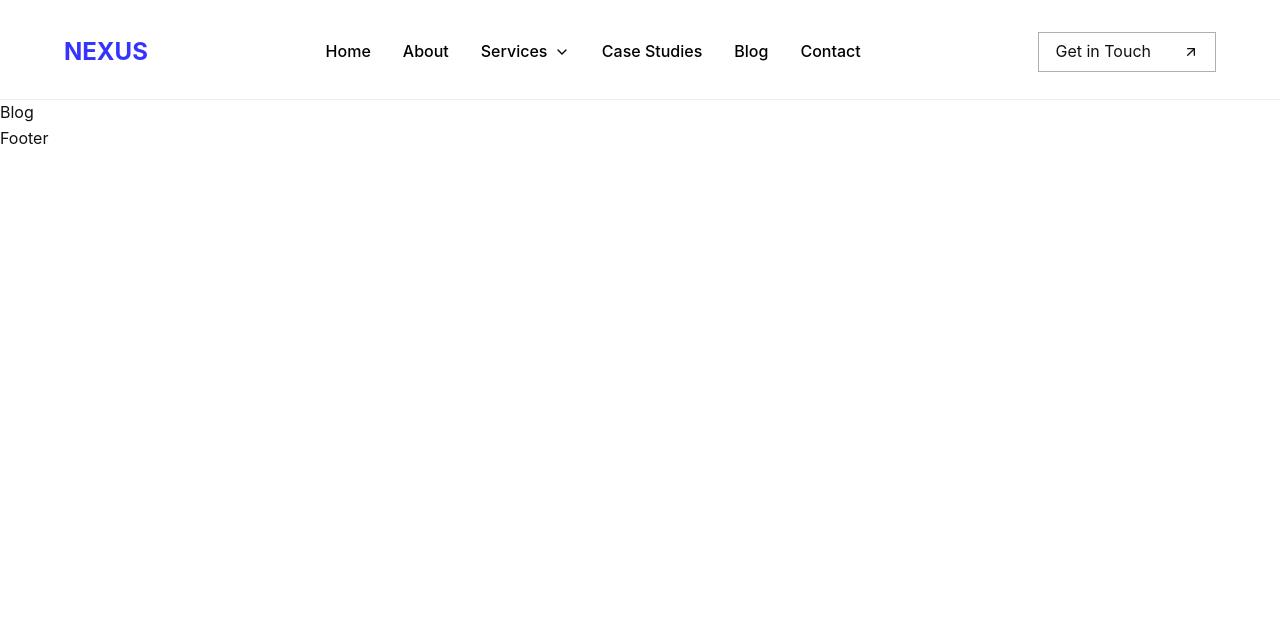
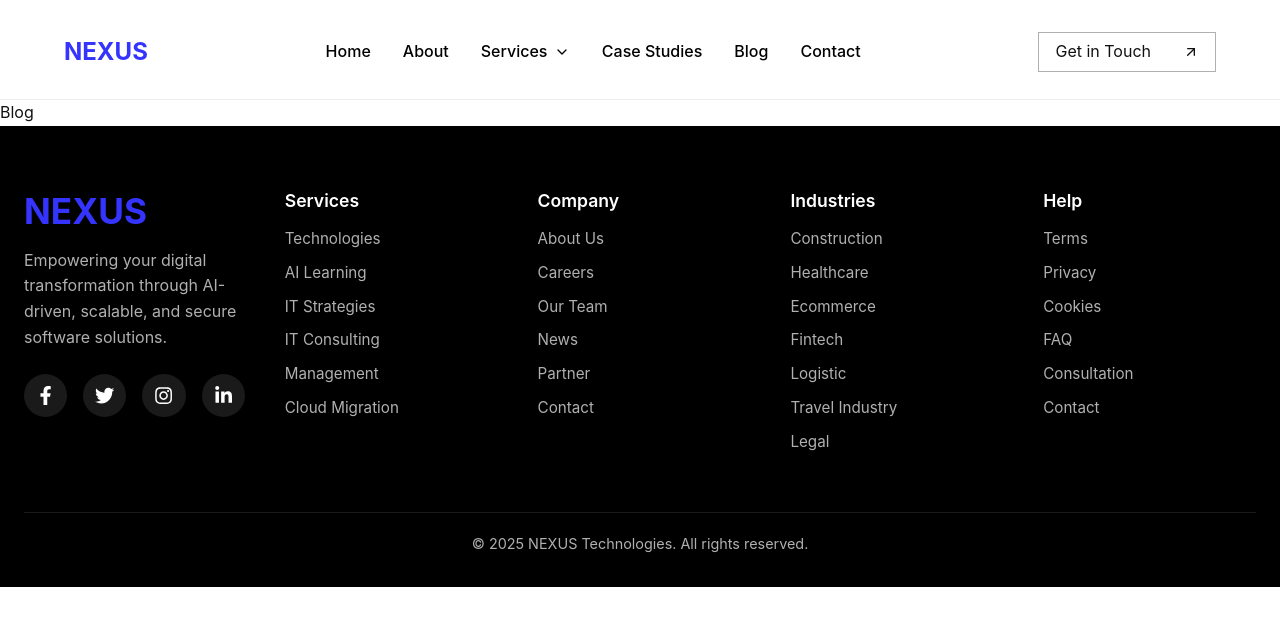
Before and after one commit to ADEEL-AHMAD-123/nexus-ui, a React (Vite) app: page /blog in a window 1280 px wide. Shown: the top 626 px of the page. Built offline with nearby package versions, Linux system fonts and the light colour scheme; a small style sheet from the web is missing.

Commit message:
footer section completed and is responsive for all devices

```diff
--- a/src/components/layout/Footer/Footer.jsx
+++ b/src/components/layout/Footer/Footer.jsx
@@ -1,9 +1,86 @@
-import React from 'react'
+import React from 'react';
+import './Footer.scss';
+import { FaFacebookF, FaTwitter, FaInstagram, FaLinkedinIn } from 'react-icons/fa';
 
 const Footer = () => {
   return (
-    <div>Footer</div>
-  )
-}
+    <footer className="nexus-footer">
+      <div className="footer-container">
+        <div className="footer-grid">
+          {/* Logo/Brand Section */}
+          <div className="footer-brand">
+            <h2 className="logo">NEXUS</h2>
+            <p>
+              Empowering your digital transformation through AI-driven, scalable, and secure software solutions.
+            </p>
+            <div className="social-icons">
+              <a href="#"><FaFacebookF /></a>
+              <a href="#"><FaTwitter /></a>
+              <a href="#"><FaInstagram /></a>
+              <a href="#"><FaLinkedinIn /></a>
+            </div>
+          </div>
 
-export default Footer
+          {/* Services */}
+          <div className="footer-links">
+            <h4>Services</h4>
+            <ul>
+              <li>Technologies</li>
+              <li>AI Learning</li>
+              <li>IT Strategies</li>
+              <li>IT Consulting</li>
+              <li>Management</li>
+              <li>Cloud Migration</li>
+            </ul>
+          </div>
+
+          {/* Company */}
+          <div className="footer-links">
+            <h4>Company</h4>
+            <ul>
+              <li>About Us</li>
+              <li>Careers</li>
+              <li>Our Team</li>
+              <li>News</li>
+              <li>Partner</li>
+              <li>Contact</li>
+            </ul>
+          </div>
+
+          {/* Industries */}
+          <div className="footer-links">
+            <h4>Industries</h4>
+            <ul>
+              <li>Construction</li>
+              <li>Healthcare</li>
+              <li>Ecommerce</li>
+              <li>Fintech</li>
+              <li>Logistic</li>
+              <li>Travel Industry</li>
+              <li>Legal</li>
+            </ul>
+          </div>
+
+          {/* Help */}
+          <div className="footer-links">
+            <h4>Help</h4>
+            <ul>
+              <li>Terms</li>
+              <li>Privacy</li>
+              <li>Cookies</li>
+              <li>FAQ</li>
+              <li>Consultation</li>
+              <li>Contact</li>
+            </ul>
+          </div>
+        </div>
+
+        <div className="footer-bottom">
+          <p>© {new Date().getFullYear()} NEXUS Technologies. All rights reserved.</p>
+        </div>
+      </div>
+    </footer>
+  );
+};
+
+export default Footer;
--- a/src/components/layout/Footer/Footer.scss
+++ b/src/components/layout/Footer/Footer.scss
@@ -0,0 +1,106 @@
+@use '../../../styles/base/variables' as *;
+
+
+
+.nexus-footer {
+  background-color: $color-dark;
+  color: $color-light;
+  padding: 4rem 1.5rem 2rem;
+
+  .footer-container {
+    max-width: 1300px;
+    margin: 0 auto;
+
+    .footer-grid {
+      display: grid;
+      grid-template-columns: repeat(5, 1fr);
+      gap: 2.5rem;
+      align-items: start;
+
+      @media (max-width: 1024px) {
+        grid-template-columns: repeat(2, 1fr);
+      }
+
+      @media (max-width: 576px) {
+        grid-template-columns: 1fr;
+      }
+
+      .footer-brand {
+        grid-column: span 1;
+        h2.logo {
+          font-size: 2.2rem;
+          font-weight: 700;
+          color: $color-primary;
+          margin-bottom: 1rem;
+        }
+
+        p {
+          font-size: 1rem;
+          color: $color-gray;
+          line-height: 1.6;
+          margin-bottom: 1.5rem;
+        }
+
+        .social-icons {
+          display: flex;
+          gap: 1rem;
+          margin-top: 1rem;
+
+          a {
+            display: flex;
+            align-items: center;
+            justify-content: center;
+            background: rgba(255, 255, 255, 0.1);
+            padding: 0.75rem;
+            border-radius: 50%;
+            font-size: 1.2rem;
+            color: $color-light;
+            transition: all 0.3s ease;
+
+            &:hover {
+              background: rgba(255, 255, 255, 0.2);
+              color: $color-primary;
+              transform: translateY(-2px);
+            }
+          }
+        }
+      }
+
+      .footer-links {
+        h4 {
+          font-size: 1.1rem;
+          margin-bottom: 1rem;
+          color: $color-light;
+        }
+
+        ul {
+          list-style: none;
+          padding: 0;
+          li {
+            margin-bottom: 0.6rem;
+            font-size: 0.95rem;
+            color: $color-gray;
+            cursor: pointer;
+            transition: color 0.3s ease;
+
+            &:hover {
+              color: $color-primary;
+            }
+          }
+        }
+      }
+    }
+
+    .footer-bottom {
+      margin-top: 3rem;
+      border-top: 1px solid rgba(255, 255, 255, 0.1);
+      padding-top: 1.2rem;
+      text-align: center;
+
+      p {
+        font-size: 0.9rem;
+        color: $color-gray;
+      }
+    }
+  }
+}
```
